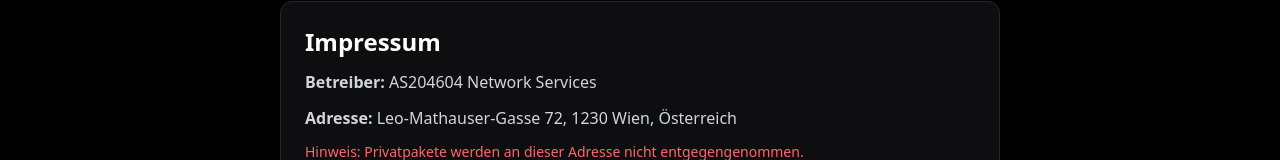
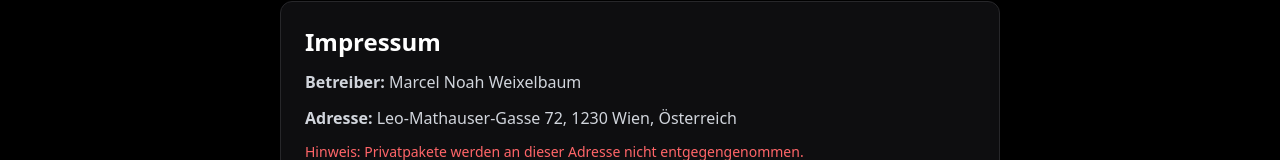
Before and after one commit to xXxNoahsProjektexXx/AS204604.net, a Next.js app: page /legal in a window 1280 px wide. Shown: the part 324-484 px from the top of the page. Built offline with nearby package versions, Linux system fonts and the light colour scheme.

Commit message:
Update LegalTabs.tsx

```diff
--- a/src/components/LegalTabs.tsx
+++ b/src/components/LegalTabs.tsx
@@ -14,7 +14,7 @@ export default function LegalTabs() {
         impressum: (
             <div className="space-y-3 text-gray-300">
                 <h2 className="text-2xl font-semibold text-white">Impressum</h2>
-                <p><strong>Betreiber:</strong> AS204604 Network Services</p>
+                <p><strong>Betreiber:</strong> Marcel Noah Weixelbaum</p>
                 <p><strong>Adresse:</strong> Leo-Mathauser-Gasse 72, 1230 Wien, Österreich</p>
                 <p className="text-sm text-red-400">
                     Hinweis: Privatpakete werden an dieser Adresse nicht entgegengenommen.
```
